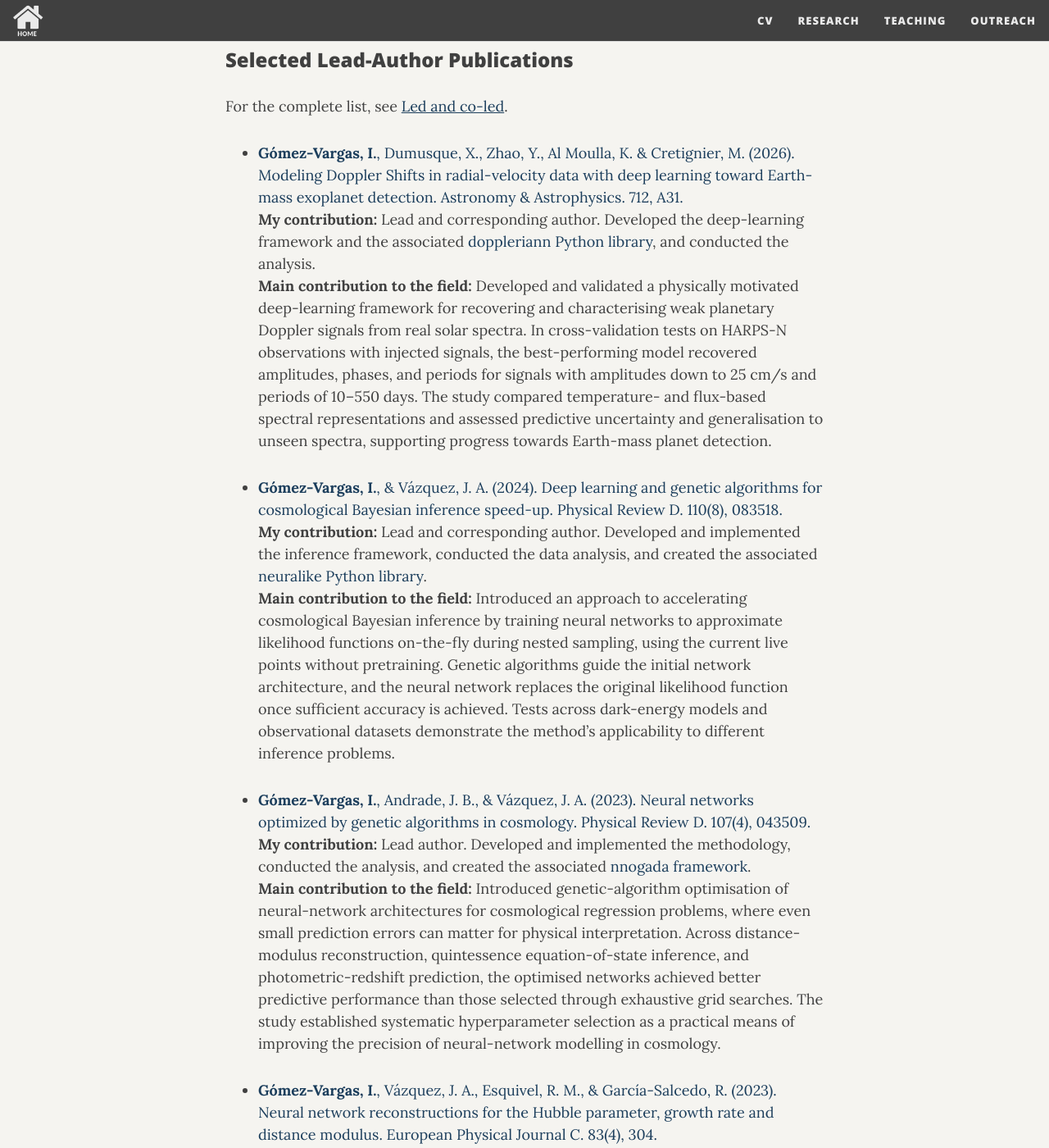
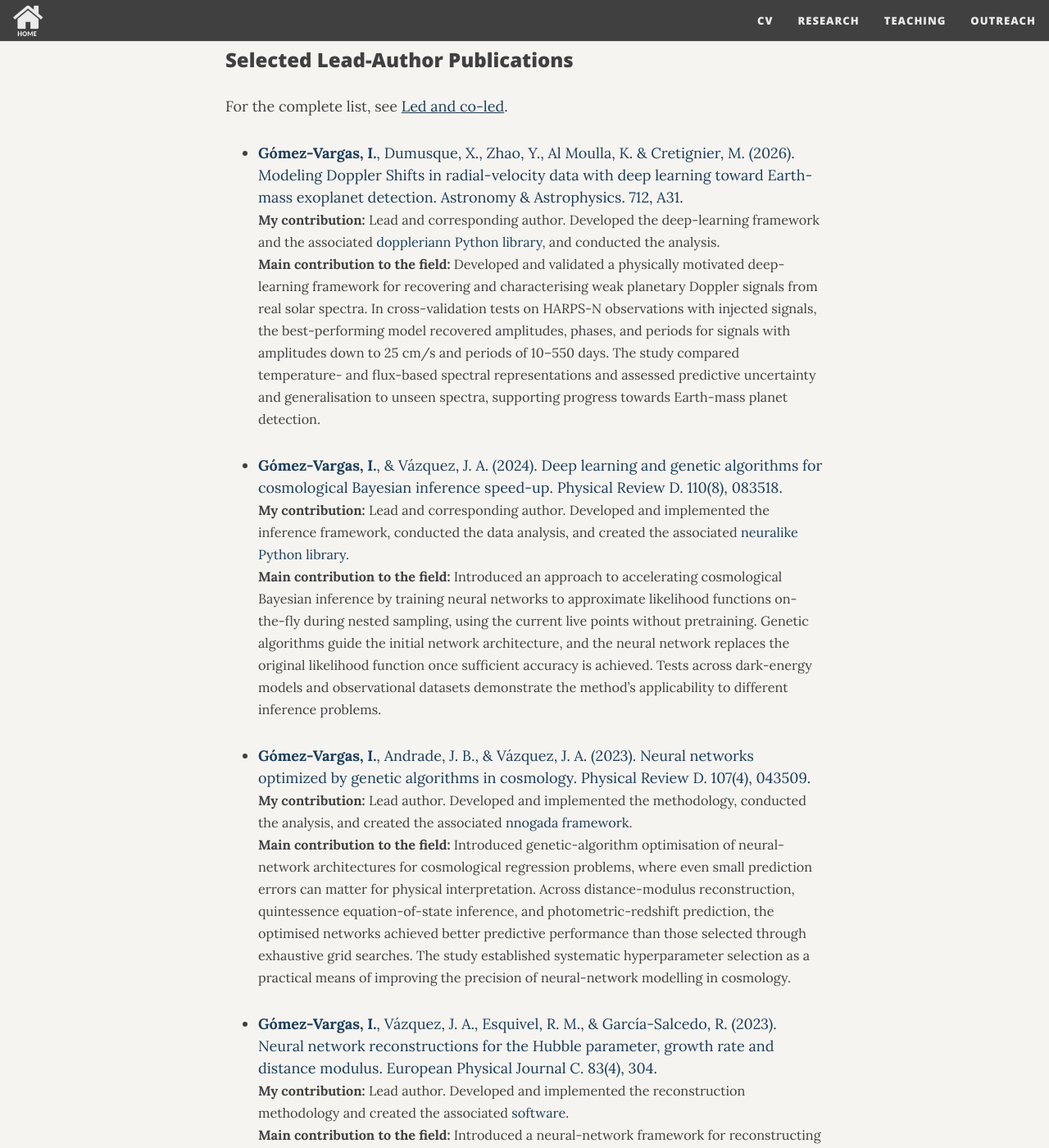
Before and after one commit to igomezv/igomezv.github.io, a Jekyll site: the page built from research.md, in a window 1280 px wide and 1400 px high, scrolled down 641 px. Shown: the whole window at 82% size. Built offline with Jekyll 4.4.1, drawn with Linux system fonts in a browser that asks for light colours; nearby versions of some CDN libraries; comment, search, counter and statistics services are not loaded.

Commit message:
Update fontsize

```diff
--- a/assets/css/beautifuljekyll.css
+++ b/assets/css/beautifuljekyll.css
@@ -24,6 +24,9 @@ body {
 p {
   line-height: 1.5;
   margin: 1.875rem 0;
+}
+.publication-contributions {
+  font-size: 0.9em;
 }
 h1,h2,h3,h4,h5,h6 {
   font-family: 'Open Sans', 'Helvetica Neue', Helvetica, Arial, sans-serif;
```
